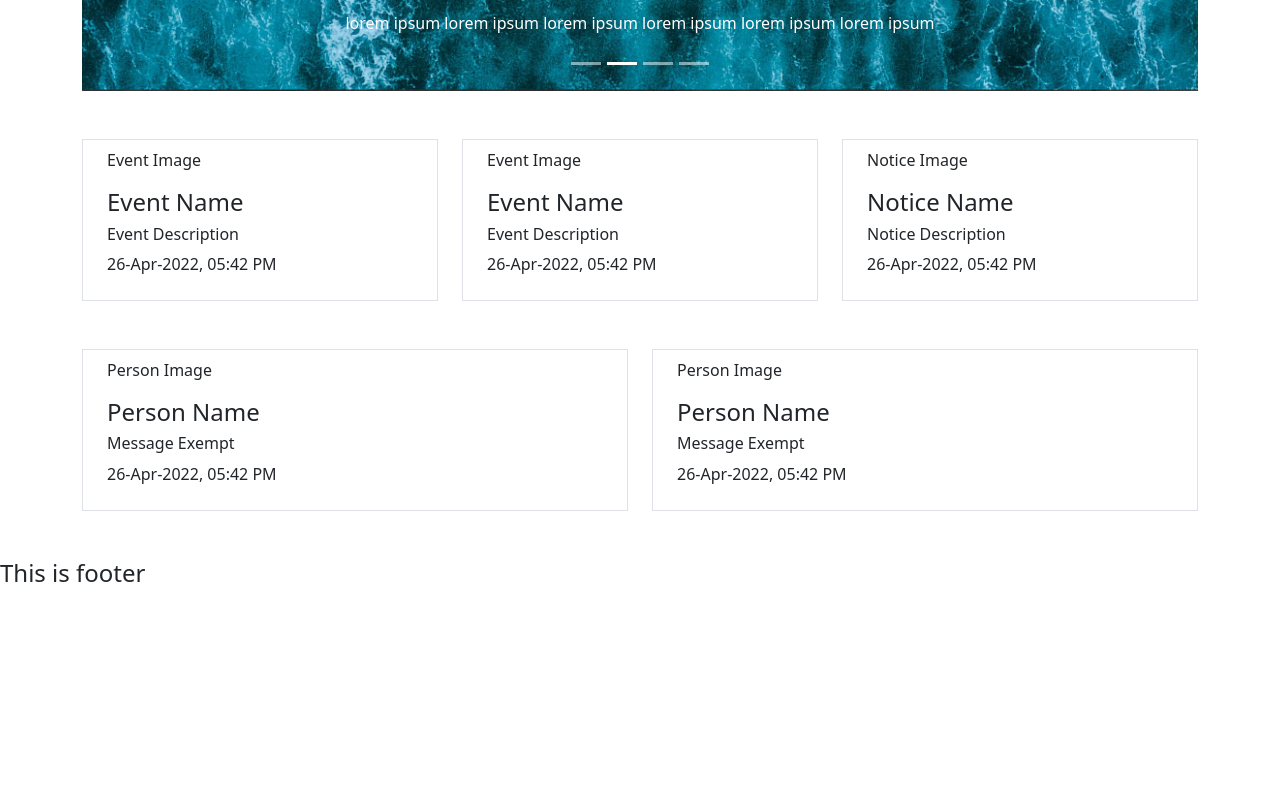
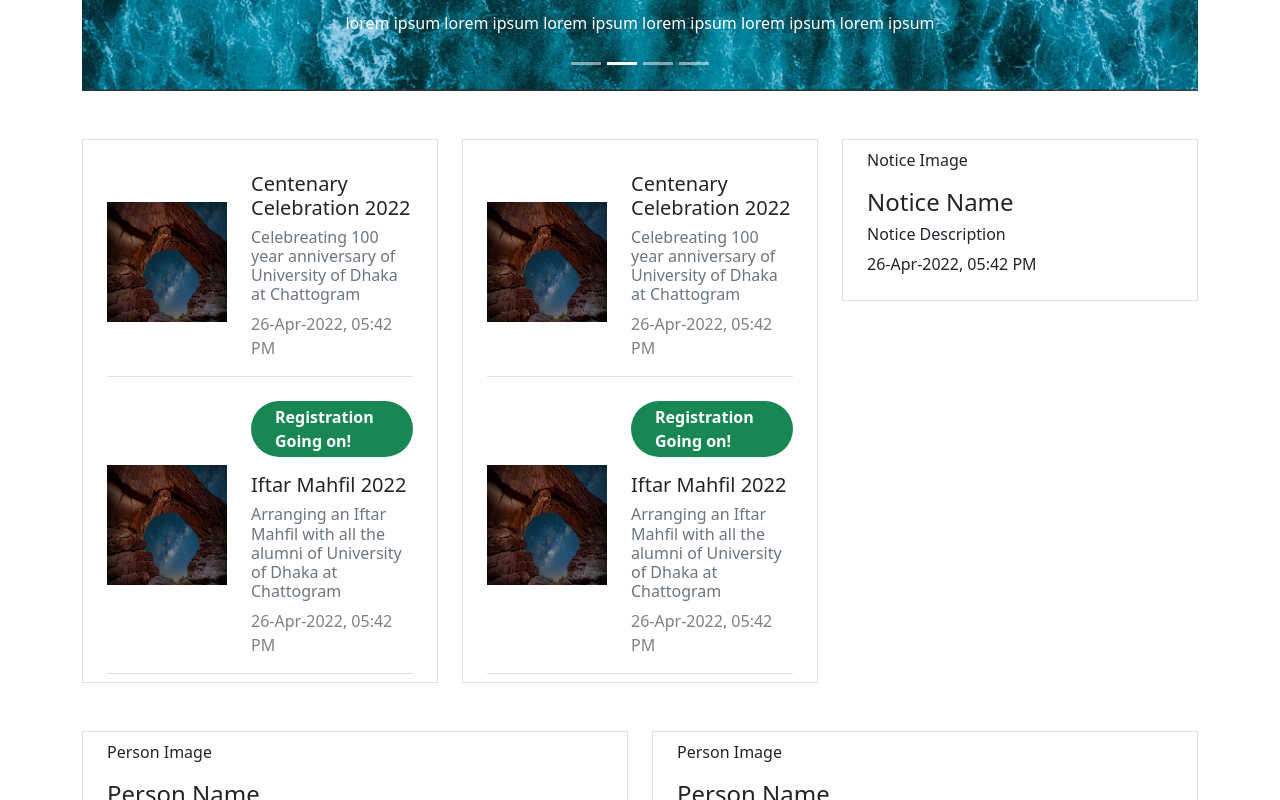
Before and after one commit to nasim38/duac-official, a Next.js app: page / in a window 1280 px wide. Shown: the part 860-1660 px from the top of the page. Before the commit the page ends 1455 px from the top, so only its background shows below. Built offline with nearby package versions, Linux system fonts and the light colour scheme.

Commit message:
events cards updated, notices card is next

```diff
--- a/components/Events.jsx
+++ /dev/null
@@ -1,17 +0,0 @@
-import React from "react";
-import dayjs from "dayjs";
-
-const Events = () => {
-  return (
-    <div className="px-4 py-2 border">
-      <div>
-        <p>Event Image</p>
-        <h4>Event Name</h4>
-        <h6>Event Description</h6>
-        <p>{dayjs(Date()).format("DD-MMM-YYYY, hh:mm A")}</p>
-      </div>
-    </div>
-  );
-};
-
-export default Events;
--- /dev/null
+++ b/components/EventsCard.jsx
@@ -0,0 +1,62 @@
+import React from "react";
+import dayjs from "dayjs";
+import { Image } from "react-bootstrap";
+
+const EventsCard = () => {
+  // sample event data ----------------------
+  const eventDate = dayjs(Date()).format("DD-MMM-YYYY, hh:mm A");
+  const eventData = [
+    {
+      name: "Centenary Celebration 2022",
+      description:
+        "Celebreating 100 year anniversary of University of Dhaka at Chattogram",
+      venue: "Foys Lake",
+      date: eventDate,
+      isRegistrationOn: false,
+      eventPoster: "/event-posters/4.jpg",
+    },
+    {
+      name: "Iftar Mahfil 2022",
+      description:
+        "Arranging an Iftar Mahfil with all the alumni of University of Dhaka at Chattogram",
+      venue: "Grand Mogul Restaurant",
+      date: eventDate,
+      isRegistrationOn: true,
+      eventPoster: "/event-posters/4.jpg",
+    },
+  ];
+  // returning the component here -----------------------
+  return (
+    <div className="px-4 py-2 border">
+      {eventData.map((event) => (
+        <div
+          key={event.name}
+          className="d-flex border-bottom gap-4 align-items-center justify-content-center"
+        >
+          <Image
+            height={120}
+            width={120}
+            src={event.eventPoster}
+            alt={event.name}
+          />
+          <div className="mt-4">
+            <p
+              className={
+                event.isRegistrationOn
+                  ? "text-white fw-bold bg-success rounded-pill px-4 py-1"
+                  : "d-none"
+              }
+            >
+              Registration Going on!
+            </p>
+            <h5>{event.name}</h5>
+            <h6 className="text-muted">{event.description}</h6>
+            <p className="text-black-50">{event.date}</p>
+          </div>
+        </div>
+      ))}
+    </div>
+  );
+};
+
+export default EventsCard;
--- a/components/HomeCarousel.jsx
+++ b/components/HomeCarousel.jsx
@@ -34,9 +34,7 @@ const HomeCarousel = () => {
     <Carousel>
       {carouselItemArray.map((item) => (
         <Carousel.Item key={item.label}>
-          <div className="overflow-hidden">
-            <Image className="d-block w-100" src={item.src} alt={item.label} />
-          </div>
+          <Image className="d-block w-100" src={item.src} alt={item.label} />
           <Carousel.Caption>
             <h3>{item.label}</h3>
             <p>{item.description}</p>
--- a/pages/index.js
+++ b/pages/index.js
@@ -1,7 +1,7 @@
 import Head from "next/head";
 import Image from "next/image";
 import { Row, Col, Container } from "react-bootstrap";
-import Events from "../components/Events";
+import EventsCard from "../components/EventsCard";
 import HomeCarousel from "../components/HomeCarousel";
 import MainNavbar from "../components/MainNavbar";
 import MessageCard from "../components/MessageCard";
@@ -31,10 +31,10 @@ export default function Home() {
         <Container>
           <Row className="my-5">
             <Col>
-              <Events />
+              <EventsCard />
             </Col>
             <Col>
-              <Events />
+              <EventsCard />
             </Col>
             <Col>
               <NoticesCard />
```
Also changed, not shown: public/event-posters/4.jpg (added).
